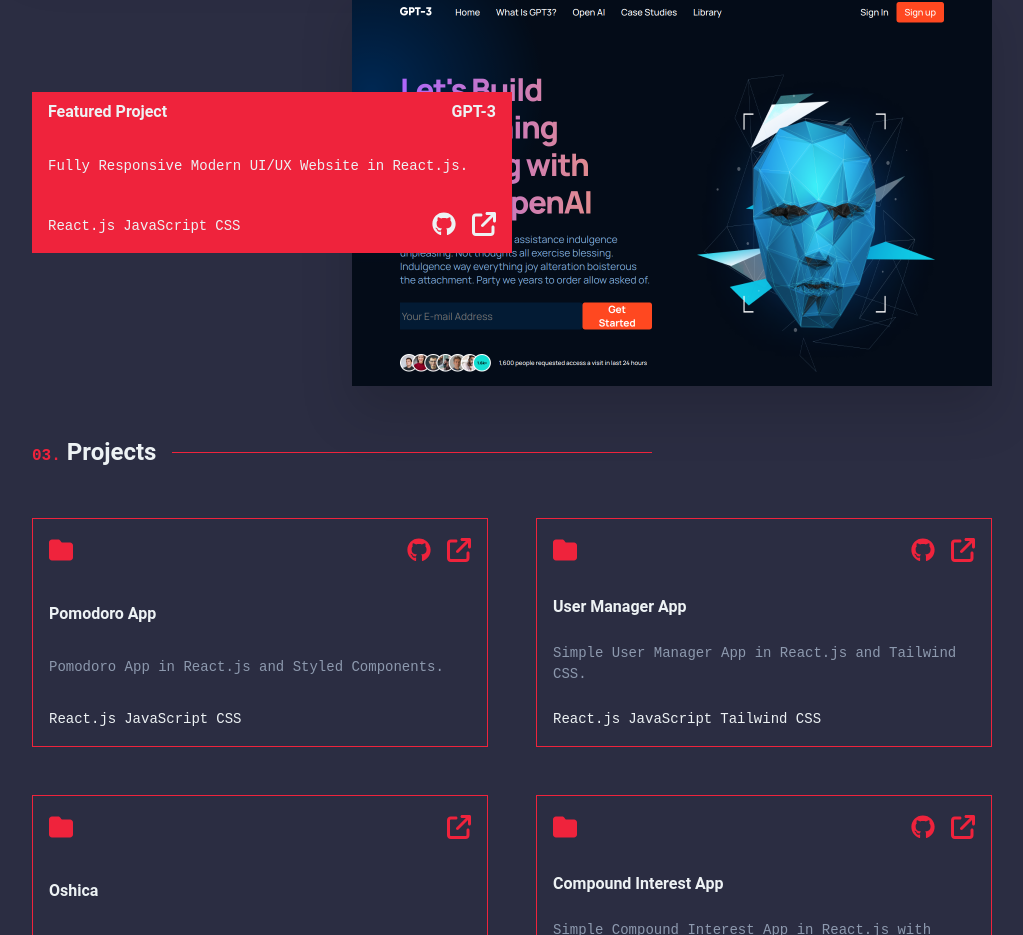
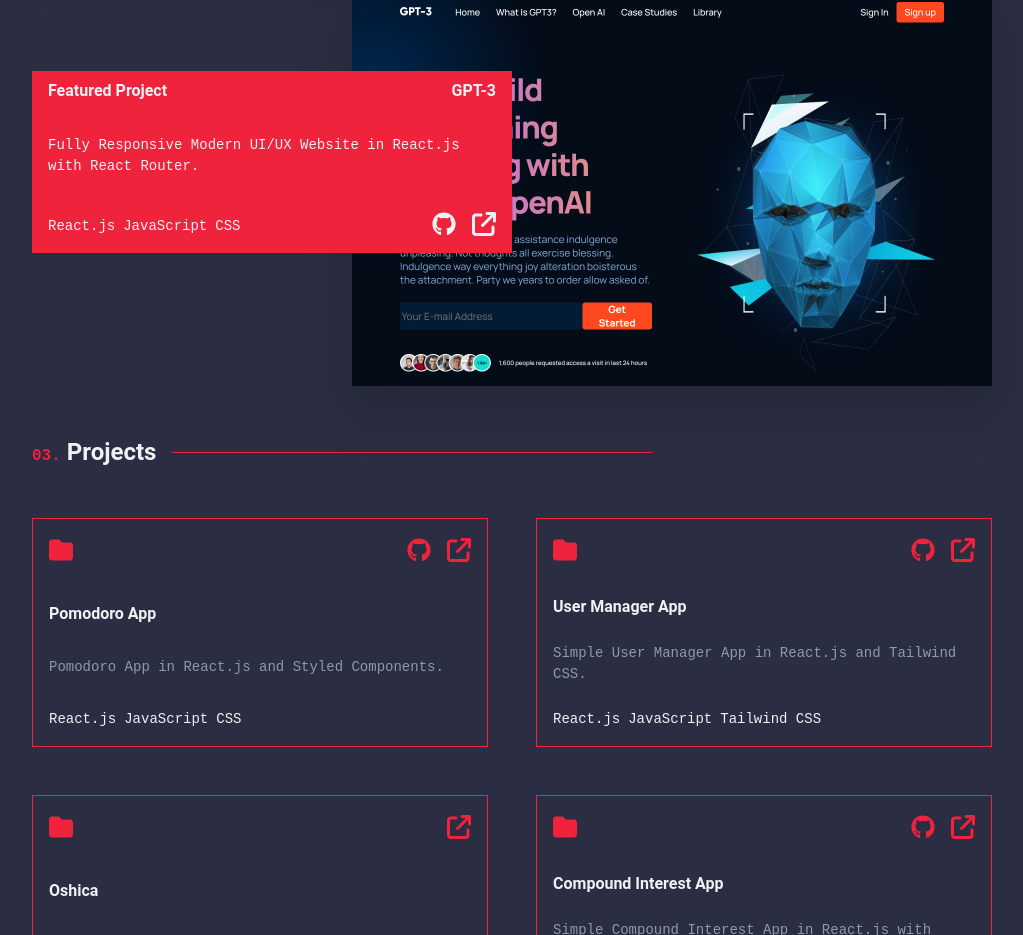
Before and after one commit to carlosamarto/portfolio, a React (Create React App) app: page / in a window 1280 px wide. Shown: the part 2018-2953 px from the top of the page, without its empty margins (128-1151 px from the left). Built offline with nearby package versions, Linux system fonts and the light colour scheme.

Commit message:
updated featured

```diff
--- a/src/components/sections/Featured.js
+++ b/src/components/sections/Featured.js
@@ -20,7 +20,7 @@ const Featured = () => {
         <Content
           image="/gpt-3.png"
           title="GPT-3"
-          description="Fully Responsive Modern UI/UX Website in React.js."
+          description="Fully Responsive Modern UI/UX Website in React.js with React Router."
           codes={["React.js", "JavaScript", "CSS"]}
           link="https://responsive-website-seven.vercel.app/"
           github="https://github.com/carlosmrtzodev/responsive-website"
```
